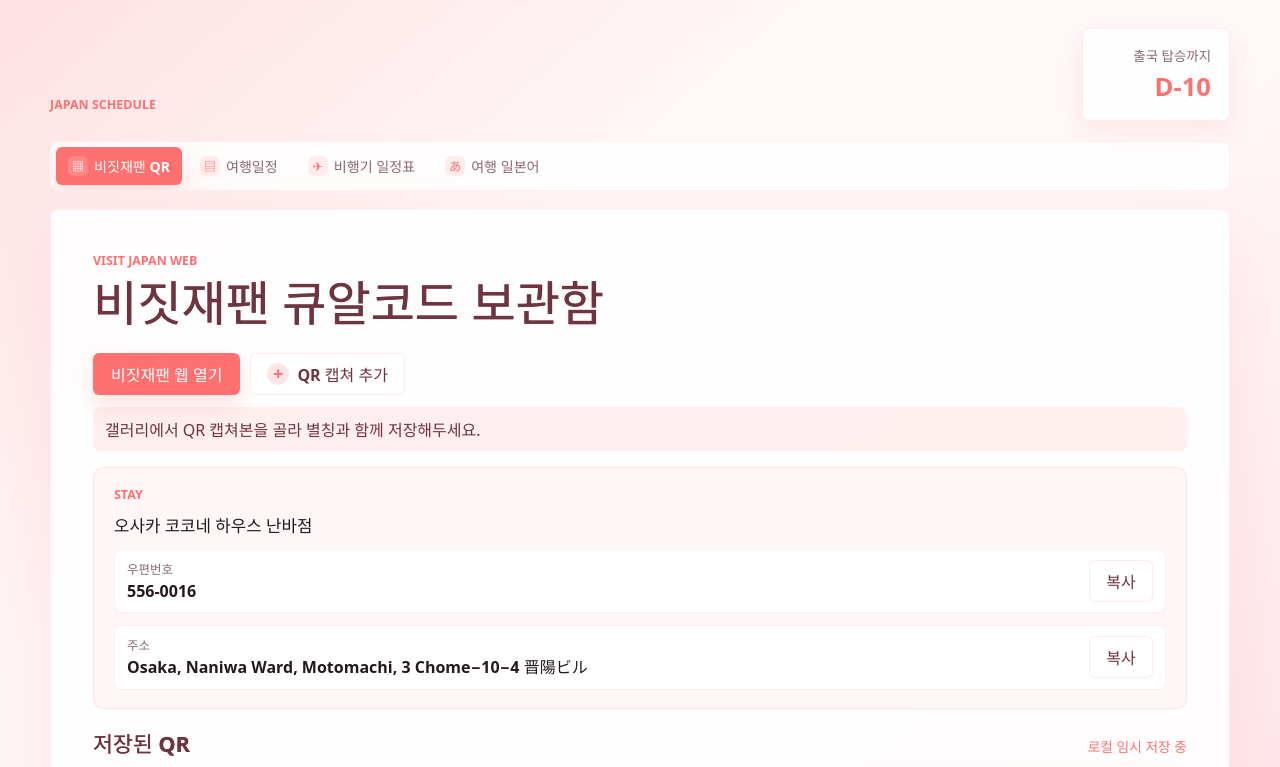
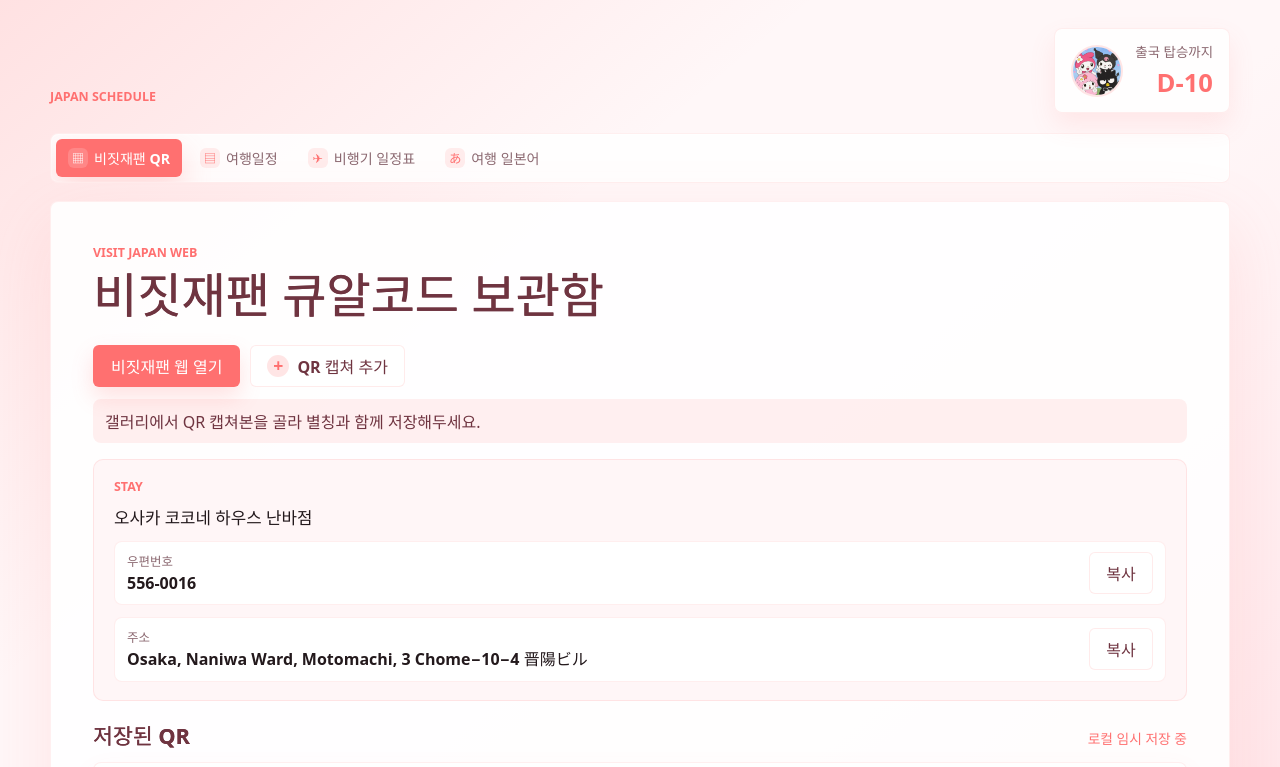
Before and after one commit to campkjh/japanschedule, a website: page index.html in a window 1280 px wide. Shown: the top 767 px of the page. Drawn offline with Linux system fonts and the light colour scheme; no server answers; a web font is replaced by a local one.

Commit message:
카운트다운 칩에 동그란 아이콘 추가
상단 출국 탑승까지 칩에 산리오 캐릭터 아이콘을 좌측에
원형으로 배치하고 텍스트는 우측 두 줄로 분리.

```diff
--- a/index.html
+++ b/index.html
@@ -17,8 +17,16 @@
           <p class="eyebrow">Japan Schedule</p>
         </div>
         <div class="trip-chip">
-          <span data-countdown-label>출국 탑승까지</span>
-          <strong data-flight-countdown>계산 중</strong>
+          <img
+            class="trip-chip-icon"
+            src="./assets/countdown-icon.webp"
+            alt=""
+            aria-hidden="true"
+          />
+          <div class="trip-chip-text">
+            <span data-countdown-label>출국 탑승까지</span>
+            <strong data-flight-countdown>계산 중</strong>
+          </div>
         </div>
       </header>
 
--- a/src/styles.css
+++ b/src/styles.css
@@ -87,15 +87,31 @@
 }
 
 .trip-chip {
-  display: grid;
-  gap: 4px;
+  display: flex;
+  align-items: center;
+  gap: 12px;
   min-width: 148px;
-  padding: 16px 18px;
+  padding: 12px 16px;
   border: 1px solid rgba(255, 112, 112, 0.12);
   border-radius: 8px;
   background: rgba(255, 255, 255, 0.84);
   box-shadow: 0 12px 26px rgba(255, 112, 112, 0.12);
   text-align: right;
+}
+
+.trip-chip-icon {
+  width: 52px;
+  height: 52px;
+  border-radius: 50%;
+  object-fit: cover;
+  flex-shrink: 0;
+  border: 2px solid rgba(255, 112, 112, 0.18);
+  background: #ffffff;
+}
+
+.trip-chip-text {
+  display: grid;
+  gap: 4px;
 }
 
 .trip-chip span {
```
Also changed, not shown: assets/countdown-icon.webp (added).
